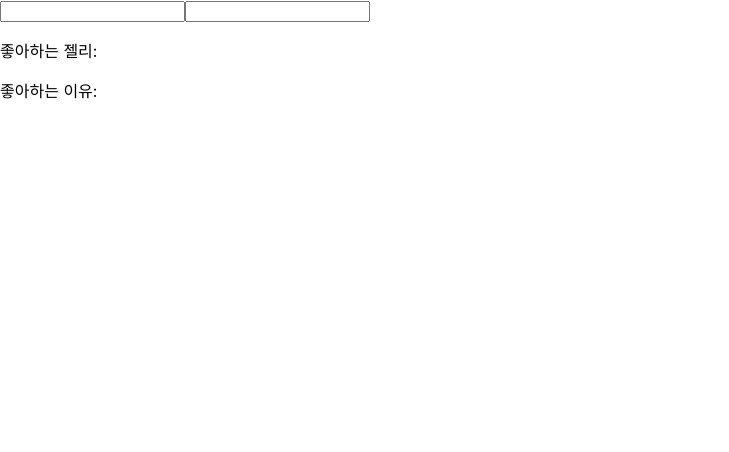
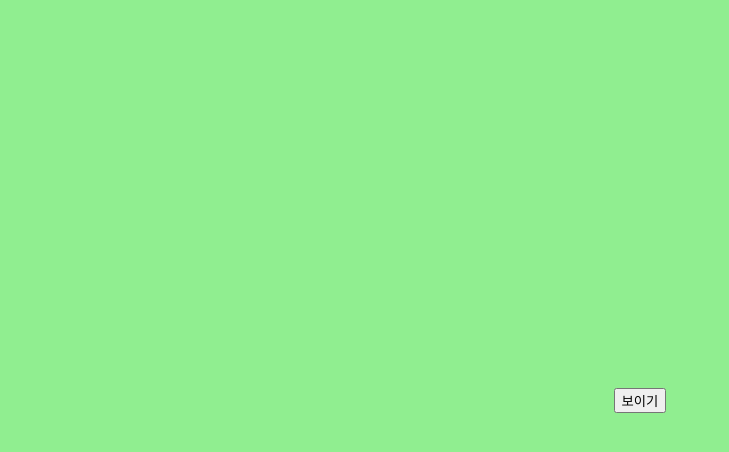
Before and after one commit to ne0n9uy/reactHookStudy, a React (Create React App) app: page / in a window 1280 px wide. Shown: the top 452 px of the page, without its empty margins (0-729 px from the left). Built offline with nearby package versions, Linux system fonts and the light colour scheme.

Commit message:
useState,useEffect

```diff
--- a/src/App.js
+++ b/src/App.js
@@ -1,10 +1,22 @@
+import React,{useState} from 'react';
 import './App.css';
+import Info from './Info';
 
 function App() {
+  //useState 통해 가시성 바꾸기
+  const [visible,setVisible]=useState(false);
+
   return (
     <div className="App">
       <header className="App-header">
-       <p>Header</p>
+       <button onClick={()=>{
+        setVisible(!visible);
+       }}>
+        {visible? "숨기기":"보이기"}
+        {/* true일 때 1, false일 때 2 */}
+       </button>
+       {visible && <Info/>}
+       {/* 항상 false. false면 아무것도 x, 둘 다 true면 성립 */}
       </header>
     </div>
   );
--- /dev/null
+++ b/src/Info.js
@@ -0,0 +1,59 @@
+import React,{useState,useEffect} from "react";
+//useEffect: 렌더링 될 때마다 특정 작업 수행하도록
+
+const Info=()=>{
+    const [jelly,setJelly]=useState('');
+    const [reason,setReason]=useState('');
+
+//0. 기본값: 렌더링 직후마다 실행
+    // useEffect(()=>{
+    //     console.log('rendered');
+    //     console.log({
+    //         jelly,reason
+    //     });
+    // });
+//1. mount시(화면 가장 처음 렌더링,업데이트 필요 x)에만 실행 하고 싶을 때:
+//=> 두번째 파라미터로 빈 배열 넣기
+    // useEffect(()=>{
+    //     console.log('mount 시에만 실행됩니다.');
+    //     console.log(jelly,reason); //초기값만 찍힘
+    // },[]);
+
+//2. 특정 값이 업데이트 될 때만 실행 하고 싶을 때
+// =>두번째 파라미터 배열 안에 검사하고 싶은 변수만
+    // useEffect(()=>{
+    //     console.log('jelly 값이 업데이트 될 때만 실행됩니다.');
+    //     console.log(jelly,reason); //jelly 업뎃 될때만 찍힘
+    // },[jelly]);
+
+//3. 뒷정리 하기: 언마운트 되기 전 | 업데이트 직전 작업 수행 원한다면
+    useEffect(()=>{
+        console.log('기본값으로 렌더링 직후마다 실행');
+        console.log(jelly,reason);
+        return()=>{ //다음 추가
+            console.log('cleanup');
+            console.log(jelly,reason);
+        };
+    });
+
+
+
+
+/* Functions */
+    const onChangeJelly=(e)=>{
+        setJelly(e.target.value);
+    }
+    const onChangeReason=(e)=>{
+        setReason(e.target.value);
+    }
+    return(
+        <>
+            <input value={jelly} onChange={onChangeJelly}/>
+            <input value={reason} onChange={onChangeReason}/>
+            <p>좋아하는 젤리: {jelly}</p>
+            <p>좋아하는 이유: {reason}</p>
+        </>
+    );
+}
+
+export default Info;
--- a/src/index.js
+++ b/src/index.js
@@ -2,14 +2,15 @@ import React from 'react';
 import ReactDOM from 'react-dom/client';
 import './index.css';
 import App from './App';
-import Counter from './useState01_Counter';
-import Info from './useState02_Info';
+
+// import Counter from './Counter';
+import Info from './Info';
 
 const root = ReactDOM.createRoot(document.getElementById('root'));
 root.render(
     <>
-        {/* <App /> */}
+        <App />
         {/* <Counter/> */}
-        <Info/>
+        {/* <Info/> */}
     </>
 );
--- a/src/useState02_Info.js
+++ /dev/null
@@ -1,23 +0,0 @@
-import React,{useState} from "react";
-
-const Info=()=>{
-    const [jelly,setJelly]=useState('');
-    const [reason,setReason]=useState('');
-
-    const onChangeJelly=(e)=>{
-        setJelly(e.target.value);
-    }
-    const onChangeReason=(e)=>{
-        setReason(e.target.value);
-    }
-    return(
-        <>
-            <input value={jelly} onChange={onChangeJelly}/>
-            <input value={reason} onChange={onChangeReason}/>
-            <p>좋아하는 젤리: {jelly}</p>
-            <p>좋아하는 이유: {reason}</p>
-        </>
-    );
-}
-
-export default Info;
```
Also changed, not shown: src/Counter.js (renamed from src/useState01_Counter.js), src/useEffect02_.js (deleted).
